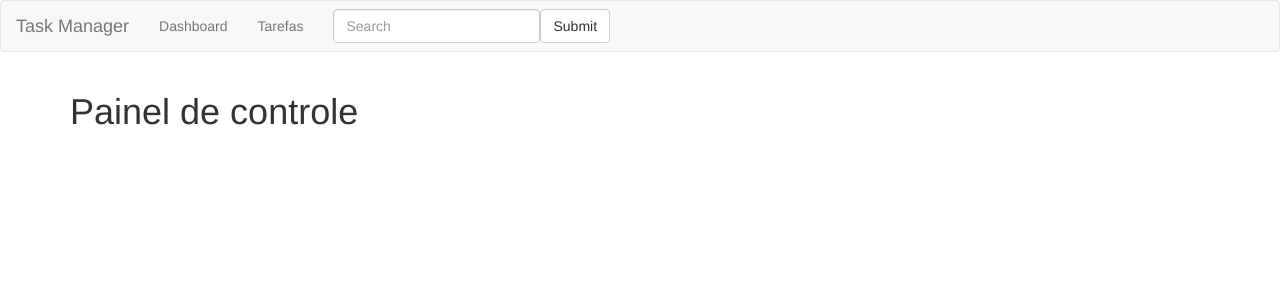
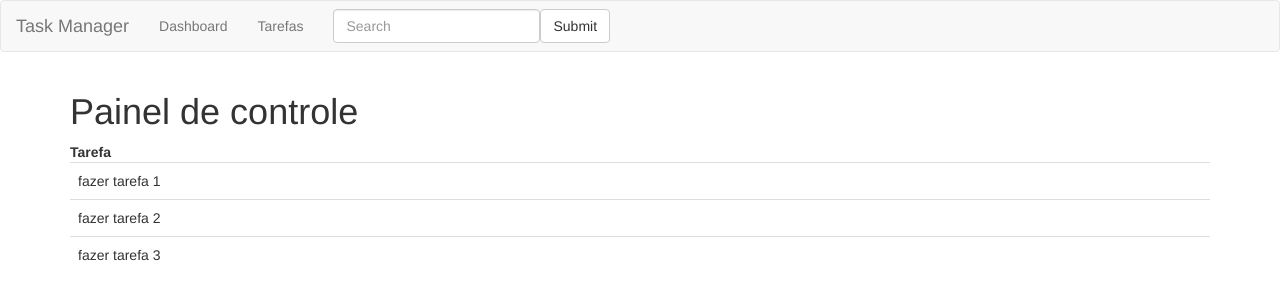
Before and after one commit to RicardoBap/angular-delivery-task, an Angular app: page /dashboard in a window 1280 px wide. Shown: the top 300 px of the page. Built offline with nearby package versions, Linux system fonts and the light colour scheme.

Commit message:
Showing important tasks on the dashboard

```diff
--- a/src/app/app.module.ts
+++ b/src/app/app.module.ts
@@ -10,6 +10,8 @@
 import { DasboardComponent } from './dashboard/dashboard.component';
 import { TasksComponent } from './tasks/tasks.component';
 import { TaskDetailComponent } from './tasks/task-detail/task-detail.component';
+
+import { TaskService } from './tasks/shared/task.service';
 
 const ROUTES = RouterModule.forRoot([
   { path: '', redirectTo: '/dashboard', pathMatch: 'full' },
@@ -32,7 +34,7 @@
     RouterModule,
     ROUTES
   ],
-  providers: [],
+  providers: [{ provide: TaskService, useClass: TaskService }],
   bootstrap: [AppComponent]
 })
 export class AppModule { }
--- a/src/app/dashboard/dashboard.component.html
+++ b/src/app/dashboard/dashboard.component.html
@@ -1 +1,12 @@
 <h1>Painel de controle</h1>
+
+<table class="table">
+  <thead>
+    <th>Tarefa</th>
+  </thead>
+  <tbody>
+    <tr *ngFor="let task of tasks">
+      <td>{{ task.title }}</td>
+    </tr>
+  </tbody>
+</table>
--- a/src/app/dashboard/dashboard.component.ts
+++ b/src/app/dashboard/dashboard.component.ts
@@ -1,9 +1,23 @@
-import { Component } from "@angular/core";
+import { Component, OnInit } from "@angular/core";
+
+import { TaskService } from "../tasks/shared/task.service";
+
+import { Task } from "../tasks/shared/task.model";
 
 @Component({
   selector: 'dashboard',
   templateUrl: 'dashboard.component.html'
 })
-export class DasboardComponent {
+export class DasboardComponent implements OnInit {
+  tasks: Array<Task>
+
+  constructor(private taskService: TaskService) {}
+
+  ngOnInit() {
+    this.taskService.getImportantTasks()
+      .then((tasks) =>
+        this.tasks = tasks
+      )
+  }
 
 }
--- a/src/app/tasks/shared/task.service.ts
+++ b/src/app/tasks/shared/task.service.ts
@@ -27,4 +27,8 @@
     return promise
   }
 
+  getImportantTasks(): Promise<Task[]> {
+    return Promise.resolve(TASKS.slice(0, 3))
+  }
+
 }
--- a/src/app/tasks/tasks.component.ts
+++ b/src/app/tasks/tasks.component.ts
@@ -6,10 +6,7 @@
 @Component({
   selector: 'tasks',
   templateUrl: './tasks.component.html',
-  styles: [ `.btn-info { margin-right: 5px; }` ],
-  providers: [
-    { provide: TaskService, useClass: TaskService }
-  ]
+  styles: [ `.btn-info { margin-right: 5px; }` ]
 })
 
 export class TasksComponent implements OnInit {
```
